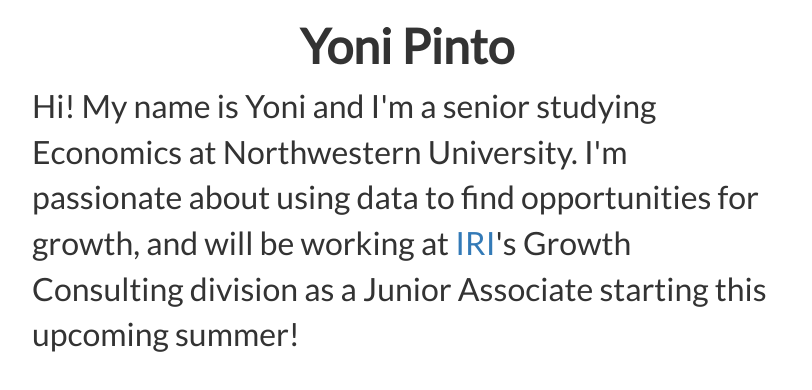
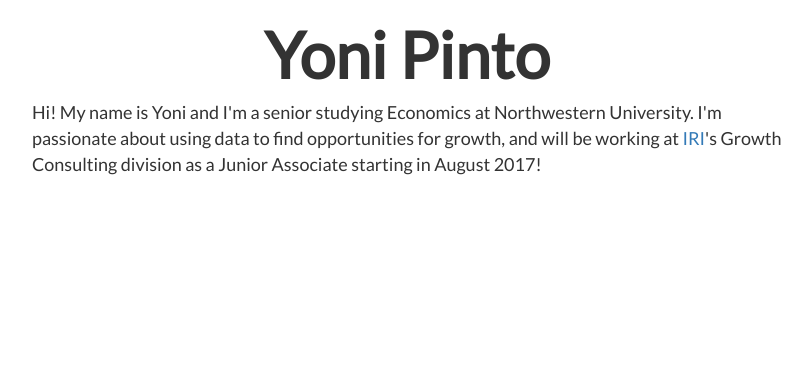
Before and after one commit to ybpinto/personal-website, a plain HTML site: page index.html in a window 1280 px wide. Shown: the whole page, without its empty margins (233-1045 px from the left). Drawn offline with nearby package versions, Linux system fonts and the light colour scheme.

Commit message:
adding unsaved changes from last commit

```diff
--- a/css/main.css
+++ b/css/main.css
@@ -4,10 +4,10 @@
     text-align: center;
     font-family: 'Lato', sans-serif;
     font-weight: bold;
-    font-size: 48px;
+    font-size: 64px;
 }
 
 p {
     font-family: 'Lato', sans-serif;
-    font-size: 32px;
-}
+    font-size: 18px;
+}W
--- a/index.html
+++ b/index.html
@@ -30,7 +30,7 @@
             <div class="row" id="first-content-bar">
                 <div class="col-md-8 col-md-offset-2">
                     <p>Hi! My name is Yoni and I'm a senior studying Economics at Northwestern University. I'm passionate about using data to find opportunities for growth, and will be working at
-                    <a href="http://iriworldwide.com">IRI</a>'s Growth Consulting division as a Junior Associate starting this upcoming summer!</p>
+                    <a href="http://iriworldwide.com">IRI</a>'s Growth Consulting division as a Junior Associate starting in August 2017!</p>
                 </div>
             </div>
         </div>
```
